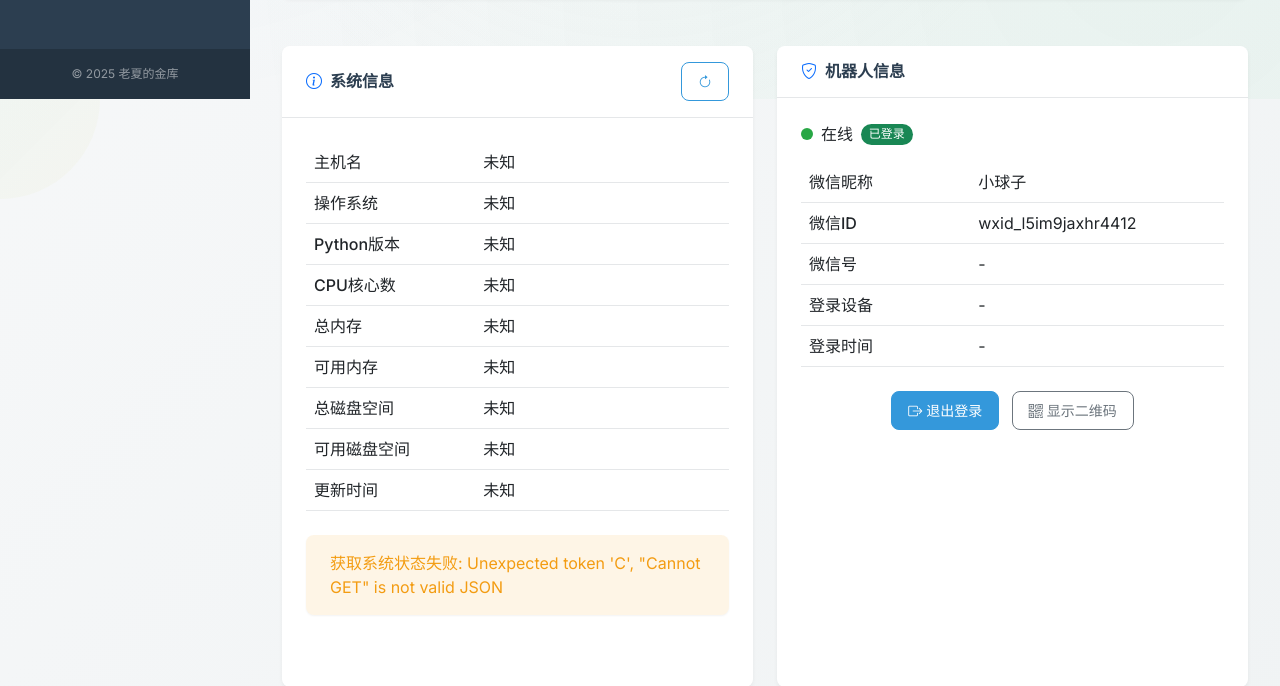
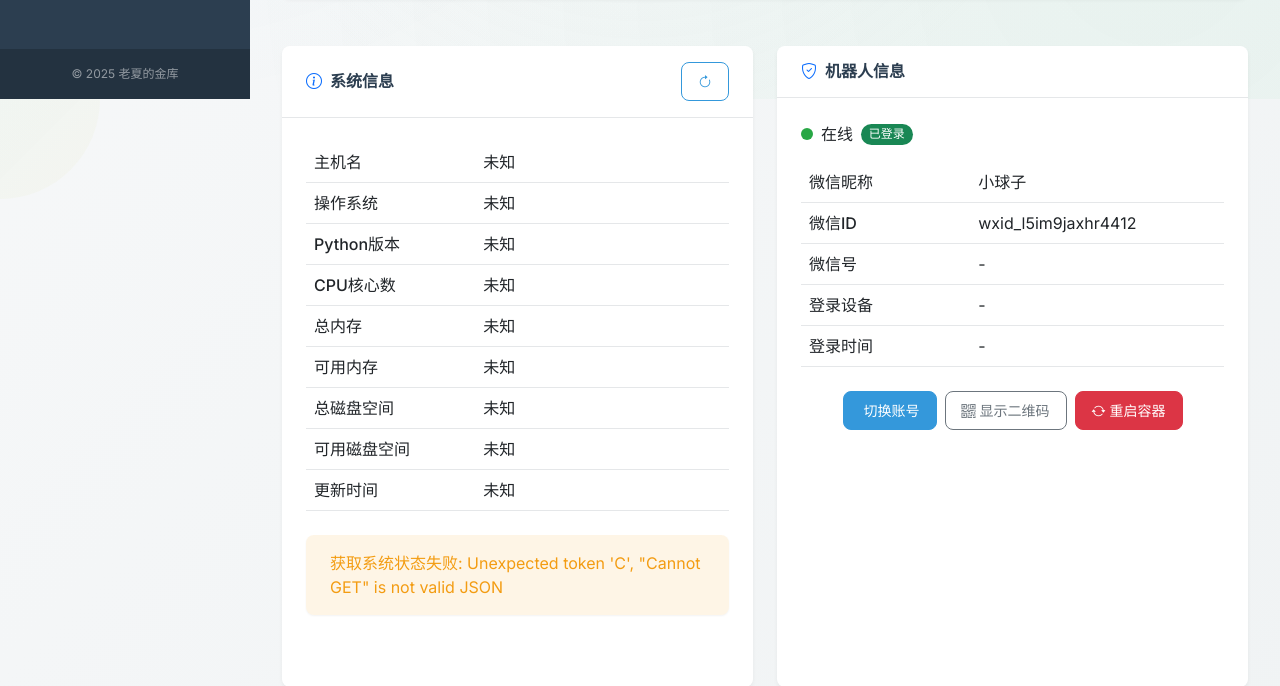
Before and after one commit to yxj1028530975/xxxbot-pad, a Python web app: template admin/templates/system.html in a window 1280 px wide. Shown: the part 701-1387 px from the top of the page. Run offline with Jinja, Linux system fonts and the light colour scheme; the template is opened without the code that fills it, so the values that code supplies are empty; some libraries are stand-ins or nearby versions.

Commit message:
修复docker更新问题

```diff
--- a/admin/templates/system.html
+++ b/admin/templates/system.html
@@ -374,12 +374,17 @@
                         </table>
 
                         <div class="text-center mt-3">
-                            <button class="btn btn-sm btn-primary me-2" id="btn-logout">
-                                <i class="bi bi-box-arrow-right me-1"></i>退出登录
-                            </button>
-                            <button class="btn btn-sm btn-outline-secondary" id="btn-show-qrcode">
-                                <i class="bi bi-qr-code me-1"></i>显示二维码
-                            </button>
+                            <div class="d-flex flex-wrap justify-content-center gap-2">
+                                <button class="btn btn-sm btn-primary" id="btn-switch-account">
+                                    <i class="bi bi-person-switch me-1"></i>切换账号
+                                </button>
+                                <button class="btn btn-sm btn-outline-secondary" id="btn-show-qrcode">
+                                    <i class="bi bi-qr-code me-1"></i>显示二维码
+                                </button>
+                                <button class="btn btn-sm btn-danger" id="btn-restart-docker">
+                                    <i class="bi bi-arrow-repeat me-1"></i>重启容器
+                                </button>
+                            </div>
                         </div>
                     </div>
                 </div>
@@ -860,11 +865,49 @@
             }, 1000);
         });
 
-        // 退出登录按钮
-        document.getElementById('btn-logout').addEventListener('click', function() {
-            if (confirm('确定要退出微信登录吗？')) {
-                // 这里可以添加退出登录的代码
-                alert('退出登录功能待实现');
+        // 切换账号按钮
+        document.getElementById('btn-switch-account').addEventListener('click', function() {
+            if (confirm('确定要切换微信账号吗？\n\n这将删除当前账号的登录信息，并需要重新扫码登录。')) {
+                // 显示加载状态
+                const button = this;
+                button.disabled = true;
+                button.innerHTML = '<span class="spinner-border spinner-border-sm me-1" role="status" aria-hidden="true"></span>切换中...';
+
+                // 发送请求删除 robot_stat.json 文件
+                fetch('/api/switch_account', {
+                    method: 'POST',
+                    headers: {
+                        'Content-Type': 'application/json'
+                    },
+                    credentials: 'include'  // 确保发送认证Cookie
+                })
+                .then(response => {
+                    if (!response.ok) {
+                        throw new Error('服务器响应状态码: ' + response.status);
+                    }
+                    return response.json();
+                })
+                .then(data => {
+                    if (data.success) {
+                        // 成功切换账号
+                        alert('已切换账号，正在重新加载...');
+                        // 延时后刷新页面
+                        setTimeout(() => {
+                            window.location.href = '/qrcode';
+                        }, 1000);
+                    } else {
+                        // 切换账号失败
+                        button.disabled = false;
+                        button.innerHTML = '<i class="bi bi-person-switch me-1"></i>切换账号';
+                        alert('切换账号失败: ' + (data.error || '未知错误'));
+                    }
+                })
+                .catch(error => {
+                    console.error('切换账号失败:', error);
+                    button.disabled = false;
+                    button.innerHTML = '<i class="bi bi-person-switch me-1"></i>切换账号';
+                    alert('切换账号请求失败: ' + error.message);
+                });
             }
         });
 
@@ -873,11 +916,102 @@
             window.location.href = '/qrcode';
         });
 
+        // 重启 Docker 容器按钮
+        document.getElementById('btn-restart-docker').addEventListener('click', function() {
+            if (confirm('确定要重启容器吗？\n\n这将导致服务短暂中断。')) {
+                // 显示加载状态
+                const button = this;
+                button.disabled = true;
+                button.innerHTML = '<span class="spinner-border spinner-border-sm me-1" role="status" aria-hidden="true"></span>重启中...';
+
+                // 调用重启容器API
+                fetch('/api/system/restart', {
+                    method: 'POST',
+                    headers: {
+                        'Content-Type': 'application/json'
+                    },
+                    credentials: 'include'  // 确保发送认证Cookie
+                })
+                .then(response => {
+                    if (!response.ok) {
+                        throw new Error('服务器响应状态码: ' + response.status);
+                    }
+                    return response.json();
+                })
+                .then(data => {
+                    if (data.success) {
+                        // 显示成功消息
+                        alert('重启命令已发送，容器将在几秒钟内重启。\n\n请等待系统重启完成后刷新页面。');
+
+                        // 10秒后自动刷新页面
+                        setTimeout(() => {
+                            window.location.reload();
+                        }, 10000);
+                    } else {
+                        // 显示错误
+                        alert('重启失败: ' + (data.error || '未知错误'));
+                        // 恢复按钮状态
+                        button.disabled = false;
+                        button.innerHTML = '<i class="bi bi-arrow-repeat me-1"></i>重启容器';
+                    }
+                })
+                .catch(error => {
+                    console.error('重启请求失败:', error);
+                    alert('重启请求失败: ' + error.message);
+                    // 恢复按钮状态
+                    button.disabled = false;
+                    button.innerHTML = '<i class="bi bi-arrow-repeat me-1"></i>重启容器';
+                });
+            }
+        });
+
         // 重启系统按钮
         document.getElementById('btn-restart').addEventListener('click', function() {
-            if (confirm('确定要重启系统吗？这将断开所有连接。')) {
-                // 这里可以添加重启系统的代码
-                alert('重启功能待实现');
+            if (confirm('确定要重启容器吗？这将导致服务短暂中断。')) {
+                // 显示加载状态
+                const button = this;
+                const originalText = button.innerHTML;
+                button.disabled = true;
+                button.innerHTML = '<span class="spinner-border spinner-border-sm me-1" role="status" aria-hidden="true"></span>重启中...';
+
+                // 调用重启容器API
+                fetch('/api/system/restart', {
+                    method: 'POST',
+                    headers: {
+                        'Content-Type': 'application/json'
+                    },
+                    credentials: 'include'  // 确保发送认证Cookie
+                })
+                .then(response => {
+                    if (!response.ok) {
+                        throw new Error('服务器响应状态码: ' + response.status);
+                    }
+                    return response.json();
+                })
+                .then(data => {
+                    if (data.success) {
+                        // 显示成功消息
+                        alert('重启命令已发送，容器将在几秒钟内重启。\n\n请等待系统重启完成后刷新页面。');
+
+                        // 10秒后自动刷新页面
+                        setTimeout(() => {
+                            window.location.reload();
+                        }, 10000);
+                    } else {
+                        // 显示错误
+                        alert('重启失败: ' + (data.error || '未知错误'));
+                        // 恢复按钮状态
+                        button.disabled = false;
+                        button.innerHTML = originalText;
+                    }
+                })
+                .catch(error => {
+                    console.error('重启请求失败:', error);
+                    alert('重启请求失败: ' + error.message);
+                    // 恢复按钮状态
+                    button.disabled = false;
+                    button.innerHTML = originalText;
+                });
             }
         });
 
--- a/docker-compose.yml
+++ b/docker-compose.yml
@@ -3,12 +3,16 @@
     image: nanssye/xxxbot-pad:latest
     container_name: xxxbot-pad
     restart: unless-stopped
+    pull_policy: always # 确保每次都检查并拉取最新的镜像
     ports:
       - "9090:9090" # 管理后台端口
       - "3000:3000" # WeTTy终端端口
     environment:
       - ADMIN_USERNAME=admin
       - ADMIN_PASSWORD=admin123
+    volumes:
+      - xxxbot-pad:/app # 持久化存储应用数据
+      - redis_data:/var/lib/redis # 持久化存储Redis数据
 
 volumes:
   redis_data:
```
Also changed, not shown: UPDATE_GUIDE.md (added, +77 -0 lines), README.md.
